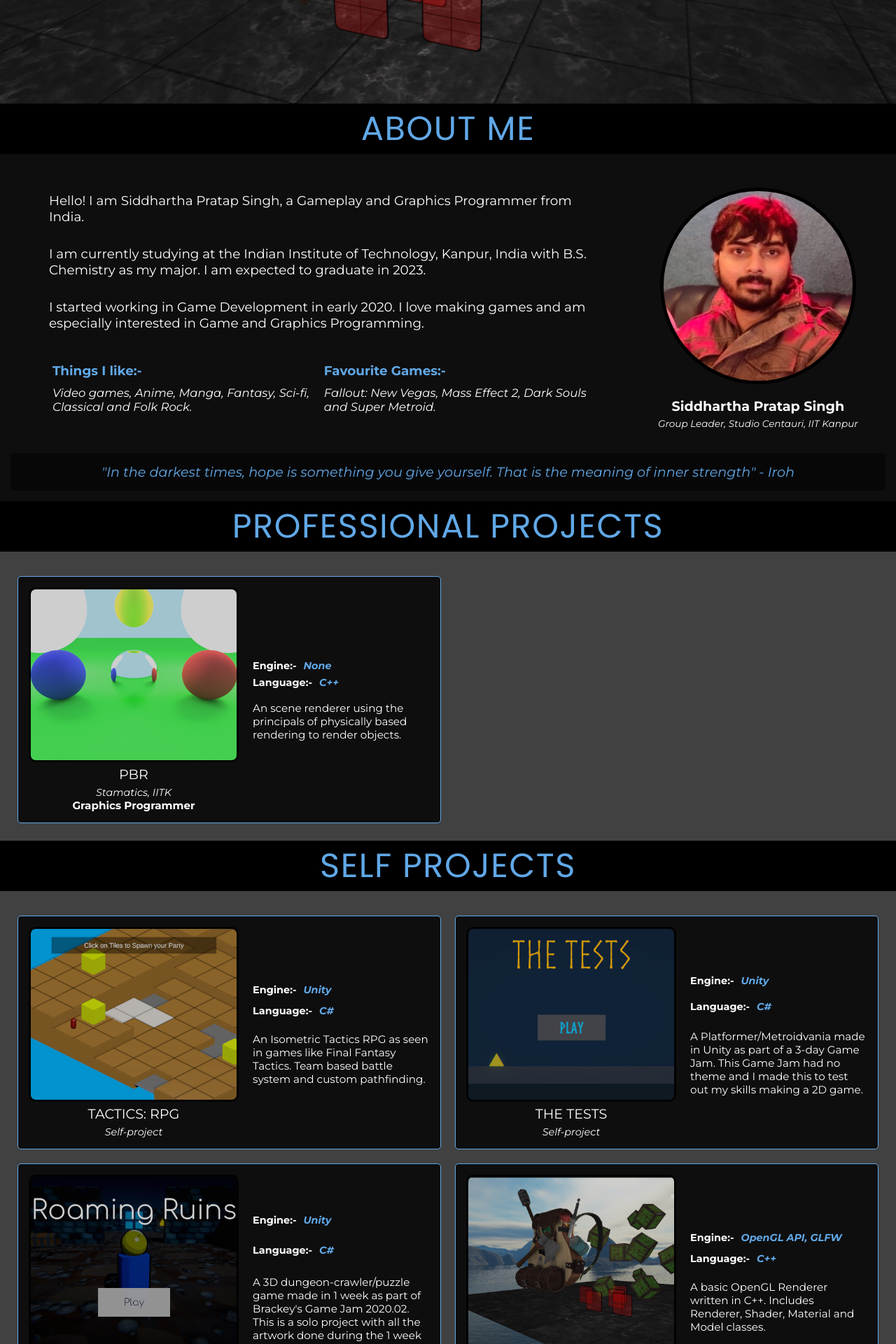
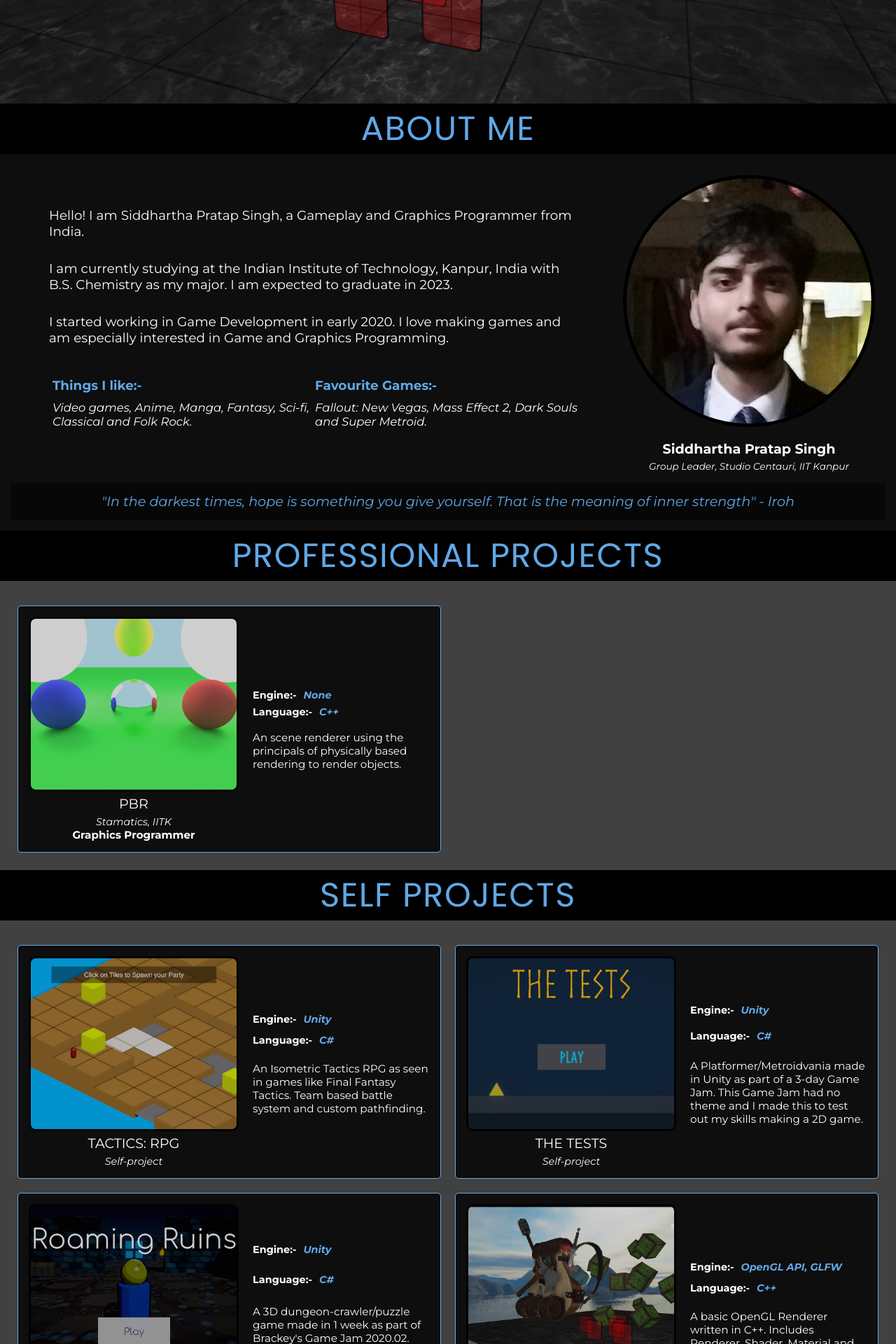
Before and after one commit to sps1112/sps1112.github.io, a Jekyll site: the page built from index.md, in a window 1280 px wide. Shown: the part 525-2445 px from the top of the page at 70% size. Built offline with Jekyll 4.4.1, drawn with Linux system fonts in a browser that asks for light colours.

Commit message:
Update profile

```diff
--- a/_config.yml
+++ b/_config.yml
@@ -29,7 +29,7 @@
 
 # Other Details (Custom)
 banner-img: "/assets/banner.png"
-profile-img: "/assets/Profile2.jpg"
+profile-img: "/assets/Profile.jpg"
 work-status: "Group Leader, Studio Centauri, IIT Kanpur"
 likes: "Video games, Anime, Manga, Fantasy, Sci-fi, Classical and Folk Rock"
 games: "Fallout: New Vegas, Mass Effect 2, Dark Souls and Super Metroid"
```
